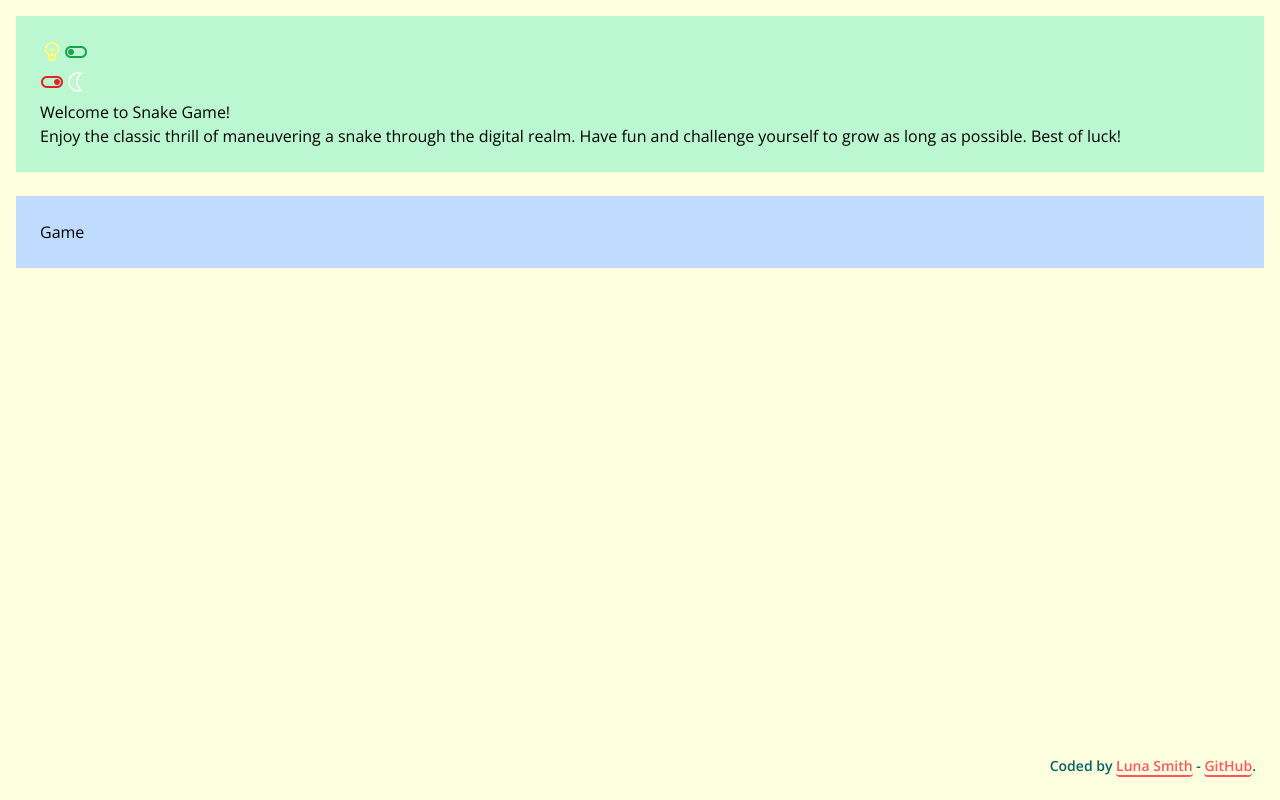
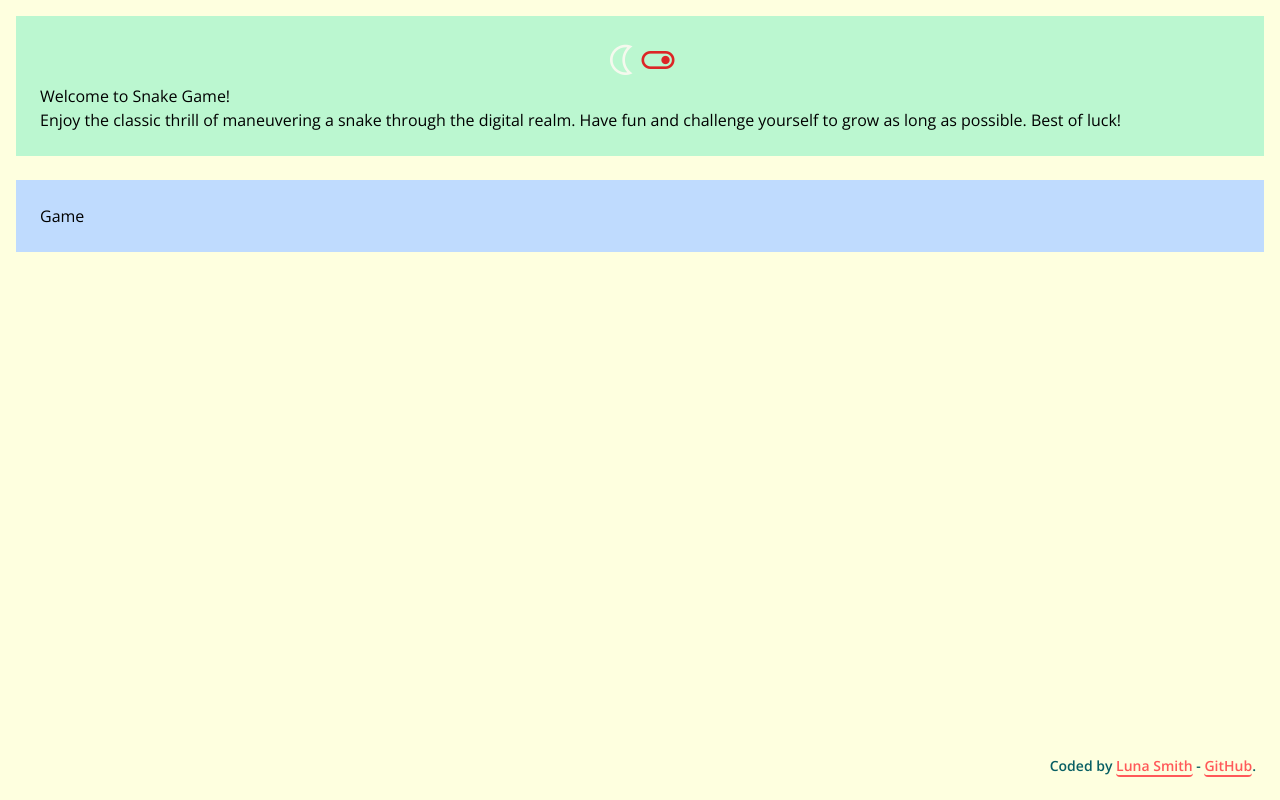
Before and after one commit to Lu-Smith/snake_game_vue_tailwindcss, a Vue app: page / in a window 1280 px wide. Built offline with nearby package versions, Linux system fonts and the light colour scheme.

Commit message:
Add logic to switch in Header

```diff
--- a/src/components/Header.vue
+++ b/src/components/Header.vue
@@ -1,20 +1,26 @@
 <template>
     <div>
-        <div>
-            <div class="text-green-600">
-                <span class="material-symbols-outlined text-lightColor">
+        <div class="text-center">
+            <div
+            @click="darkMode"
+            v-if="mode"
+            class="text-green-600" >
+                <span class="material-symbols-outlined text-lightColor text-4xl">
                 emoji_objects
                 </span>
-                <span class="material-symbols-outlined">
+                <span class="material-symbols-outlined text-4xl">
                 toggle_off
                 </span>
             </div>
-            <div class="text-red-600">
-                <span class="material-symbols-outlined">
+            <div
+            @click="lightMode"
+            v-else
+            class="text-red-600">
+                <span class="material-symbols-outlined text-darkColor text-4xl">
+                nightlight
+                </span>
+                <span class="material-symbols-outlined text-4xl">
                 toggle_on
-                </span>
-                <span class="material-symbols-outlined text-darkColor">
-                nightlight
                 </span>
             </div>
         </div>
@@ -22,3 +28,17 @@
         <p>Enjoy the classic thrill of maneuvering a snake through the digital realm. Have fun and challenge yourself to grow as long as possible. Best of luck!</p>
     </div>
 </template>
+
+<script lang="ts" setup>
+import { ref } from 'vue';
+
+const mode =ref(false);
+
+function lightMode() {
+    mode.value = !mode.value
+};
+
+function darkMode() {
+    mode.value = !mode.value
+};
+</script>
```
